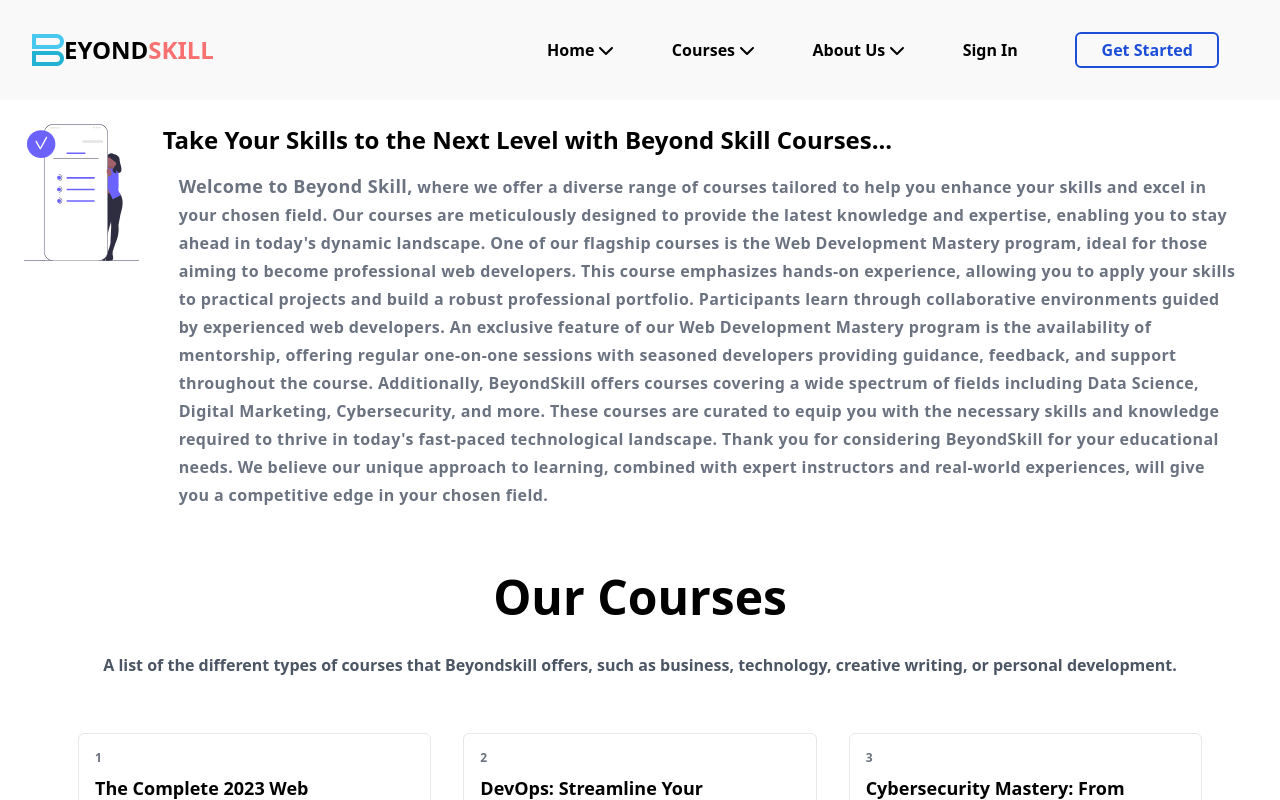
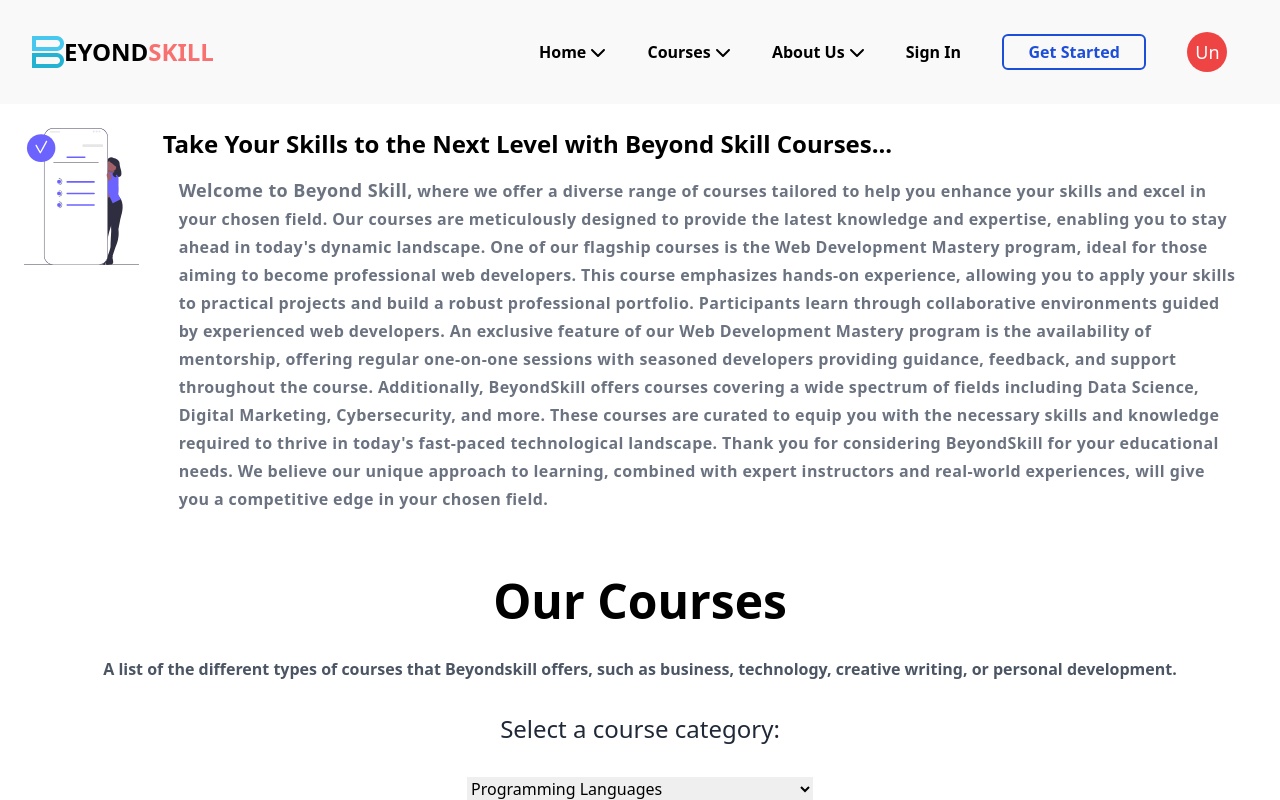
Before and after one commit to uddinArsalan/BeyondSkill, a React (Vite) app in the folder vite-project/: page /course in a window 1280 px wide. Shown: the top 800 px of the page. Built offline with nearby package versions, Linux system fonts and the light colour scheme.

Commit message:
Added signIn photoUrl

```diff
--- a/vite-project/src/App.jsx
+++ b/vite-project/src/App.jsx
@@ -4,6 +4,7 @@ import { Route,Routes } from 'react-router-dom'
 import SignIn from './signIn Component/SignIn'
 import Started from './components/Started'
 import Courses from './Courses/Courses'
+import HeroSection from './components/HeroSection'
 
 function App() {
 
@@ -12,9 +13,10 @@ function App() {
   return (
       <Routes>
       <Route path='/' element={<Homepage menu={menu} setMenu={setMenu}/>}/>
-      <Route path='/signIn' element={<SignIn />}/>
+      <Route path='/signIn' element={<SignIn />} />
       <Route path='/start' element={<Started menu={menu} setMenu={setMenu}/>}/>
       <Route path='/course' element={<Courses menu={menu} setMenu={setMenu}/>}/>
+      <Route path='/about-us' element={<HeroSection />}/>
       </Routes>
   )
 }
--- a/vite-project/src/Courses/CourseSection.jsx
+++ b/vite-project/src/Courses/CourseSection.jsx
@@ -14,10 +14,11 @@ const CourseSection = ({ startIndex, currentId,initialCards }) => {
   // console.log("isTablet " + isTablet)
   // console.log("isPhone " + isPhone)
   // console.log(isPhone);
+  //${currentId == id ? "lg:scale-110 " : ""}
   return (
     <div className="grid md:grid-cols-2 lg:grid-cols-3 gap-4 md:gap-8">
       {visibleCourses.map(({ id, image, title, instructor, value }) => (
-        <div className="p-4 rounded-md border border-gray-200" key={id}>
+        <div className={`p-4 rounded-md border border-gray-200`} key={id}>
           <div className="text-gray-500 text-xs font-bold mb-2">{id}</div>
           <div className="font-semibold text-lg mb-2">{title}</div>
           <img src={image} alt="" className="w-full h-48 object-cover mb-2" />
--- a/vite-project/src/Courses/Courses.jsx
+++ b/vite-project/src/Courses/Courses.jsx
@@ -16,36 +16,38 @@ import { useEffect, useState } from "react";
 function Courses({ menu, setMenu }) {
   const isTablet = useMediaQuery({ query: "(max-width: 1024px)" });
   const isPhone = useMediaQuery({ query: "(max-width: 768px)" });
-  const [smallerScreen, setSmallerScreen] = useState(false);
-  const [initialCards,setInitialCards] = useState(3)
-  const [smallestScreen, setSmallestScreen] = useState(false);
+
+  const getInitialCards = () => {
+    if (isPhone) return 1;
+    if (isTablet) return 2;
+    return 3;
+  };
+
+  const [initialCards, setInitialCards] = useState(getInitialCards());
+  const [startIndex, setStartIndex] = useState(0);
+  const [currentId, setCurrentId] = useState(initialCards - 1);
+
   useEffect(() => {
-    if (isTablet) setSmallerScreen(true);
-    if (isPhone) setSmallestScreen(true);
-  }, [isTablet, isPhone]);
+    setInitialCards(getInitialCards());
+  }, [isPhone, isTablet]);
+
   useEffect(() => {
-    if (smallerScreen) setInitialCards(2);
-    if (smallestScreen) setInitialCards(1);
-    console.log(smallerScreen, smallestScreen);
-  },[smallerScreen,smallestScreen])
-  const [startIndex, setStartIndex] = useState(0);
-  const [currentId, setCurrentId] = useState(2);
-  useEffect(() => {
-    if (currentId - startIndex > 2) {
+    if (currentId - startIndex > initialCards - 1) {
       setStartIndex((prevInd) => prevInd + 1);
     }
 
-    if (currentId - startIndex < 2 && startIndex > 0) {
+    if (currentId - startIndex < initialCards - 1 && startIndex > 0) {
       setStartIndex((prevId) => prevId - 1);
     }
 
     if (currentId > 7) {
       setStartIndex(0);
-      setCurrentId(2);
+      setCurrentId(initialCards - 1);
     }
-  }, [currentId, startIndex]);
+  }, [currentId, startIndex, initialCards]);
+
   const handlePrevious = () => {
-    if (currentId - startIndex == 2) {
+    if (currentId - startIndex === initialCards - 1) {
       setCurrentId((prevId) => prevId - 1);
     }
   };
@@ -103,6 +105,37 @@ function Courses({ menu, setMenu }) {
               such as business, technology, creative writing, or personal
               development.
             </div>
+
+            <label for="courseCategory" className="text-gray-800 text-2xl">Select a course category:</label>
+
+            <select id="courseCategory" name="courseCategory">
+              <option value="ProgrammingLanguages">
+                Programming Languages
+              </option>
+              <option value="WebDevelopment">Web Development</option>
+              <option value="DataScience">Data Science</option>
+              <option value="ComputerNetworking">Computer Networking</option>
+              <option value="Cybersecurity">Cybersecurity</option>
+              <option value="SoftwareEngineering">Software Engineering</option>
+              <option value="ArtificialIntelligence">
+                Artificial Intelligence and Machine Learning
+              </option>
+              <option value="MobileAppDevelopment">
+                Mobile App Development
+              </option>
+              <option value="ComputerGraphics">Computer Graphics</option>
+              <option value="AlgorithmsDataStructures">
+                Algorithms and Data Structures
+              </option>
+              <option value="DatabaseManagement">Database Management</option>
+              <option value="OperatingSystems">Operating Systems</option>
+              <option value="CloudComputing">Cloud Computing</option>
+              <option value="IoT">Internet of Things (IoT)</option>
+              <option value="EthicalHacking">
+                Ethical Hacking and Penetration Testing
+              </option>
+            </select>
+
             <div className="flex justify-evenly items-center">
               <FontAwesomeIcon
                 icon={faArrowCircleLeft}
@@ -110,7 +143,11 @@ function Courses({ menu, setMenu }) {
                 onClick={handlePrevious}
               />
               <div className="m-6">
-                <CourseSection startIndex={startIndex} currentId={currentId} initialCards={initialCards}/>
+                <CourseSection
+                  startIndex={startIndex}
+                  currentId={currentId}
+                  initialCards={initialCards}
+                />
               </div>
               <FontAwesomeIcon
                 icon={faArrowCircleRight}
--- a/vite-project/src/components/HeroSection.jsx
+++ b/vite-project/src/components/HeroSection.jsx
@@ -22,7 +22,7 @@ const HeroSection = () => {
   }
 
   return (
-    <div id="about-us" className="">
+    <div>
       <div className="grid md:grid-cols-2 grid-cols-1 place-items-center gap-8 bg-white p-8">
         <div className="flex flex-col">
           <div className="text-4xl font-semibold mb-8">
--- a/vite-project/src/components/MainSection.jsx
+++ b/vite-project/src/components/MainSection.jsx
@@ -42,7 +42,7 @@ const MainSection = () => {
           </div>
           <div className="flex items-center space-x-6">
             <div
-              className="bg-blue text-white md:p-4 p-3 flex w-fit rounded-md cursor-pointer"
+              className="bg-blue text-white flex items-center md:p-4 p-3 w-fit rounded-md cursor-pointer"
               onClick={generatePDF}
             >
               <span className="mr-2">Download report </span>
@@ -52,7 +52,7 @@ const MainSection = () => {
               />
             </div>
             <Link to="course">
-              <div className="text-blue flex text-base hover:underline cursor-pointer">
+              <div className="text-blue flex items-center text-base hover:underline cursor-pointer">
                 <span className="mr-2">Explore our solution</span>
                 <FontAwesomeIcon
                   icon={faArrowRight}
--- a/vite-project/src/components/Navbar.jsx
+++ b/vite-project/src/components/Navbar.jsx
@@ -1,16 +1,19 @@
 // const navbar = document.querySelector("#navbar");
 // import logo from "../logo/udacity.png";
 import React, { useState } from "react";
-import { FontAwesomeIcon } from '@fortawesome/react-fontawesome'
-import { faChevronDown, faChevronUp } from '@fortawesome/free-solid-svg-icons'
-import { faBars,faTimes } from "@fortawesome/free-solid-svg-icons";
-import bold from "../logo/bold.png"
+import { FontAwesomeIcon } from "@fortawesome/react-fontawesome";
+import { faChevronDown, faChevronUp } from "@fortawesome/free-solid-svg-icons";
+import { faBars, faTimes } from "@fortawesome/free-solid-svg-icons";
+import bold from "../logo/bold.png";
 import { Link } from "react-router-dom";
-import { useMediaQuery } from 'react-responsive';
+import { useMediaQuery } from "react-responsive";
 import { useEffect } from "react";
+import { auth } from "../signIn Component/firebase/firebase-config";
 
-const Navbar = ({ menu,setMenu }) => {
+const Navbar = ({ menu, setMenu }) => {
+  // console.log(auth.currentUser.photoURL);
   // console.log(navbar)
+  let photoURL = auth.currentUser ? auth.currentUser.photoURL : "";
   // window.onscroll = function (event){
   //   let scroll = window.pageYOffset;
   //   if(scroll > 200){
@@ -23,53 +26,80 @@ const Navbar = ({ menu,setMenu }) => {
   //     navbar.classList.remove("shadow-lg")
   //   }
   // }
-  const isTabletOrLaptop = useMediaQuery({ query: '(min-width: 1224px)' })
+  const isTabletOrLaptop = useMediaQuery({ query: "(min-width: 1224px)" });
   const [bar, setBar] = useState(false);
 
   useEffect(() => {
-    if(isTabletOrLaptop){
-      setBar(false)
-      setMenu(false)
+    if (isTabletOrLaptop) {
+      setBar(false);
+      setMenu(false);
     }
-  },[isTabletOrLaptop])
+  }, [isTabletOrLaptop]);
 
   return (
     <div>
-    <div id="navbar" className="flex justify-between items-center p-8 z-10 bg-bodyBg transition-colors">
+      <div
+        id="navbar"
+        className="flex justify-between items-center p-8 z-10 bg-bodyBg transition-colors"
+      >
         <Link to="/">
           <div className="flex">
             <img src={bold} alt="logo" className="w-8" />
-        <span className="text-2xl font-semibold">EYOND<span className="text-2xl text-red-400">SKILL</span> </span>
+            <span className="text-2xl font-semibold">
+              EYOND<span className="text-2xl text-red-400">SKILL</span>{" "}
+            </span>
           </div>
         </Link>
         <div>
-        <FontAwesomeIcon icon={menu ? faTimes : faBars} className='cursor-pointer text-xl lg:hidden flex' size="2x" onClick={() => {
-          setBar(true)
-          setMenu(prev => !prev)
-          }}/>
+          <FontAwesomeIcon
+            icon={menu ? faTimes : faBars}
+            className="cursor-pointer text-xl lg:hidden flex"
+            size="2x"
+            onClick={() => {
+              setBar(true);
+              setMenu((prev) => !prev);
+            }}
+          />
         </div>
         <div className="hidden lg:flex justify-around w-3/5 items-center">
-        <Link to="/"><div className="font-semibold hover:text-blue cursor-pointer" >
+          <Link to="/">
+            <div className="font-semibold hover:text-blue cursor-pointer">
               Home
-          <FontAwesomeIcon icon={faChevronDown} className='ml-1'/>
-        </div></Link>
-        <Link to="/course"><div className="font-semibold hover:text-blue cursor-pointer">
+              <FontAwesomeIcon icon={faChevronDown} className="ml-1" />
+            </div>
+          </Link>
+          <Link to="/course">
+            <div className="font-semibold hover:text-blue cursor-pointer">
               Courses
-          <FontAwesomeIcon icon={faChevronDown} className='ml-1'/>
-        </div></Link>
-        <a href="#about-us"><div className="font-semibold hover:text-blue cursor-pointer" >
+              <FontAwesomeIcon icon={faChevronDown} className="ml-1" />
+            </div>
+          </Link>
+          <Link to="/about-us" className="transition-transform">
+            <div className="font-semibold hover:text-blue cursor-pointer">
               About Us
-          <FontAwesomeIcon icon={faChevronDown} className='ml-1 '/>
-        </div></a>
-        <Link to = '/signIn'><div className="font-semibold">
+              <FontAwesomeIcon icon={faChevronDown} className="ml-1 " />
+            </div>
+          </Link>
+          <Link to="/signIn">
+            <div className="font-semibold">
               Sign In
               {/* <FontAwesomeIcon icon={faChevronDown} className='cursor-pointer ml-1'/> */}
             </div>
           </Link>
-        <Link to="/start" ><button className="p-1 w-36 text-blue transition-colors border-blue text-base font-bold border-2 rounded-md hover:bg-blue hover:text-white">
+          <Link to="/start">
+            <button className="p-1 w-36 text-blue transition-colors border-blue text-base font-bold border-2 rounded-md hover:bg-blue hover:text-white">
               Get Started
             </button>
           </Link>
+          {/* {console.log(photoUrl)} */}
+          {/* <img src={photoUrl} alt="" className="rounded-full"/> */}
+          {auth.currentUser ? (
+            <img src={photoURL} alt="" className="w-10 h-10 rounded-full"/>
+          ) : (
+            <div className="bg-red-500 w-10 h-10 p-4 rounded-full flex justify-center items-center">
+              <span className="text-white text-lg">Un</span>
+            </div>
+          )}
         </div>
       </div>
     </div>
--- a/vite-project/tailwind.config.cjs
+++ b/vite-project/tailwind.config.cjs
@@ -13,7 +13,7 @@ module.exports = {
         signInBG : "#F6F6F6"
       },
       backgroundImage: {
-        'contact': "url('../contact.jpg')",
+        'contact': "url('../public/assets/contact.jpg')",
       },
     },
   },
```
Also changed, not shown: vite-project/src/components/Menu.jsx (+25 -4 lines), vite-project/src/signIn Component/SignIn.jsx (+30 -11 lines), vite-project/src/logo/udacity.png (deleted), 1 other file (tests, documents, lock files or other folders). Lines whose indentation alone changed are shown as unchanged.
